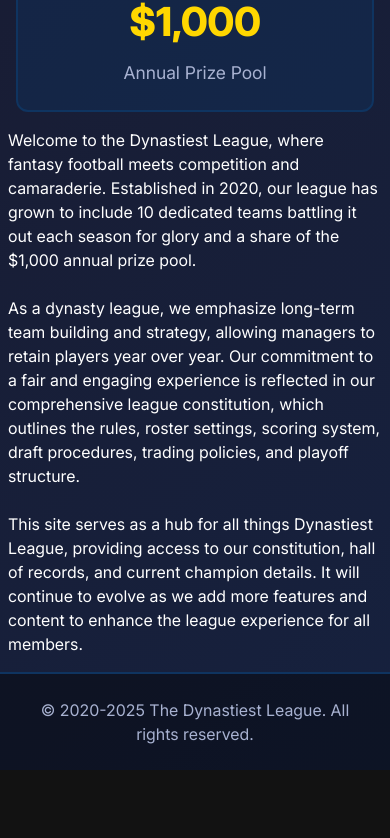
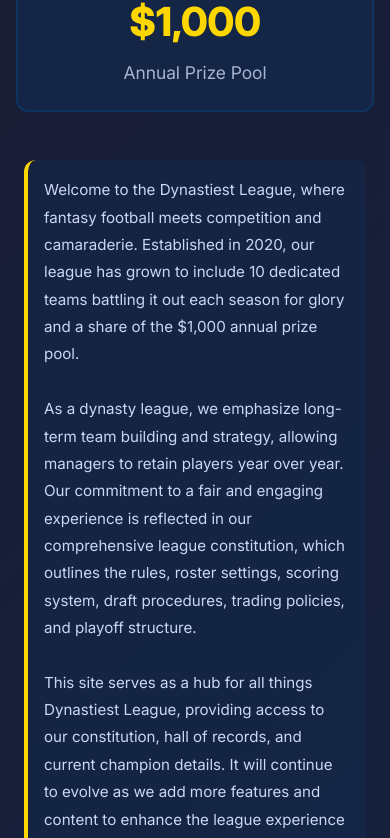
Before and after one commit to jason-shprintz/dynastiest-league, a React (Vite) app: page / in a window 390 px wide. Shown: the part 859-1697 px from the top of the page. Before the commit the page ends 1629 px from the top, so only its background shows below. Built offline with nearby package versions, Linux system fonts and the light colour scheme.

Commit message:
Add styled content section and paragraph to MainContent
Introduces ContentSection and StyledParagraph styled components for improved layout and visual presentation of league information in MainContent. Replaces plain <p> tags with a single styled paragraph for better readability and responsiveness.

```diff
--- a/src/Components/MainContent/MainContent.styles.ts
+++ b/src/Components/MainContent/MainContent.styles.ts
@@ -94,3 +94,37 @@ export const StatLabel = styled.div`
   font-size: 1.1rem;
   color: ${COLORS.textMuted};
 `;
+
+export const ContentSection = styled.div`
+  max-width: 900px;
+  margin: 2rem auto 0;
+  padding: 0 1rem;
+`;
+
+export const StyledParagraph = styled.p`
+  background: rgba(15, 52, 96, 0.25);
+  padding: 1.5rem 2rem;
+  border-radius: 12px;
+  border-left: 4px solid ${COLORS.accent};
+  color: ${COLORS.textSecondary};
+  font-size: 1.1rem;
+  line-height: 1.8;
+  margin-bottom: 1.5rem;
+  transition: all 0.3s ease;
+
+  &:hover {
+    background: rgba(15, 52, 96, 0.4);
+    transform: translateY(-5px);
+  }
+
+  @media (max-width: 768px) {
+    padding: 1.25rem 1.5rem;
+    font-size: 1rem;
+  }
+
+  @media (max-width: 480px) {
+    padding: 1rem;
+    font-size: 0.95rem;
+    margin-bottom: 1rem;
+  }
+`;
--- a/src/Components/MainContent/MainContent.tsx
+++ b/src/Components/MainContent/MainContent.tsx
@@ -6,6 +6,8 @@ import {
   StatCard,
   StatNumber,
   StatLabel,
+  ContentSection,
+  StyledParagraph,
 } from "./MainContent.styles";
 
 const MainContent = () => {
@@ -29,27 +31,28 @@ const MainContent = () => {
           </StatCard>
         </StatsGrid>
       </Hero>
-      <p>
+      <ContentSection>
+        <StyledParagraph>
           Welcome to the Dynastiest League, where fantasy football meets
           competition and camaraderie. Established in 2020, our league has grown
-        to include 10 dedicated teams battling it out each season for glory and
-        a share of the $1,000 annual prize pool.
-      </p>
+          to include 10 dedicated teams battling it out each season for glory
+          and a share of the $1,000 annual prize pool.
           <br />
-      <p>
-        As a dynasty league, we emphasize long-term team building and strategy,
-        allowing managers to retain players year over year. Our commitment to a
-        fair and engaging experience is reflected in our comprehensive league
-        constitution, which outlines the rules, roster settings, scoring system,
-        draft procedures, trading policies, and playoff structure.
-      </p>
           <br />
-      <p>
+          As a dynasty league, we emphasize long-term team building and
+          strategy, allowing managers to retain players year over year. Our
+          commitment to a fair and engaging experience is reflected in our
+          comprehensive league constitution, which outlines the rules, roster
+          settings, scoring system, draft procedures, trading policies, and
+          playoff structure.
+          <br />
+          <br />
           This site serves as a hub for all things Dynastiest League, providing
           access to our constitution, hall of records, and current champion
-        details. It will continue to evolve as we add more features and content
-        to enhance the league experience for all members.
-      </p>
+          details. It will continue to evolve as we add more features and
+          content to enhance the league experience for all members.
+        </StyledParagraph>
+      </ContentSection>
     </HomeSection>
   );
 };
```
Lines whose indentation alone changed are shown as unchanged.
